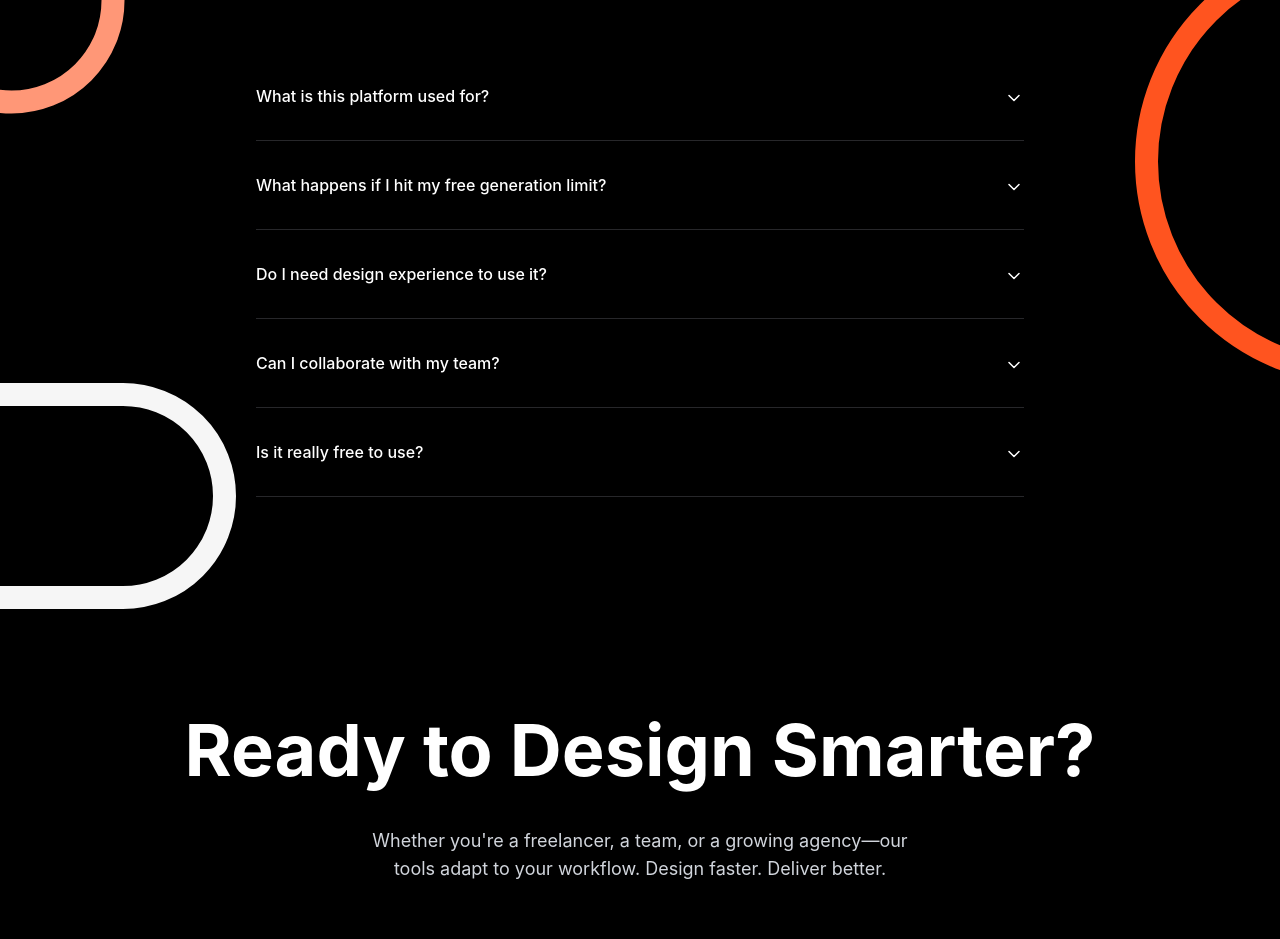
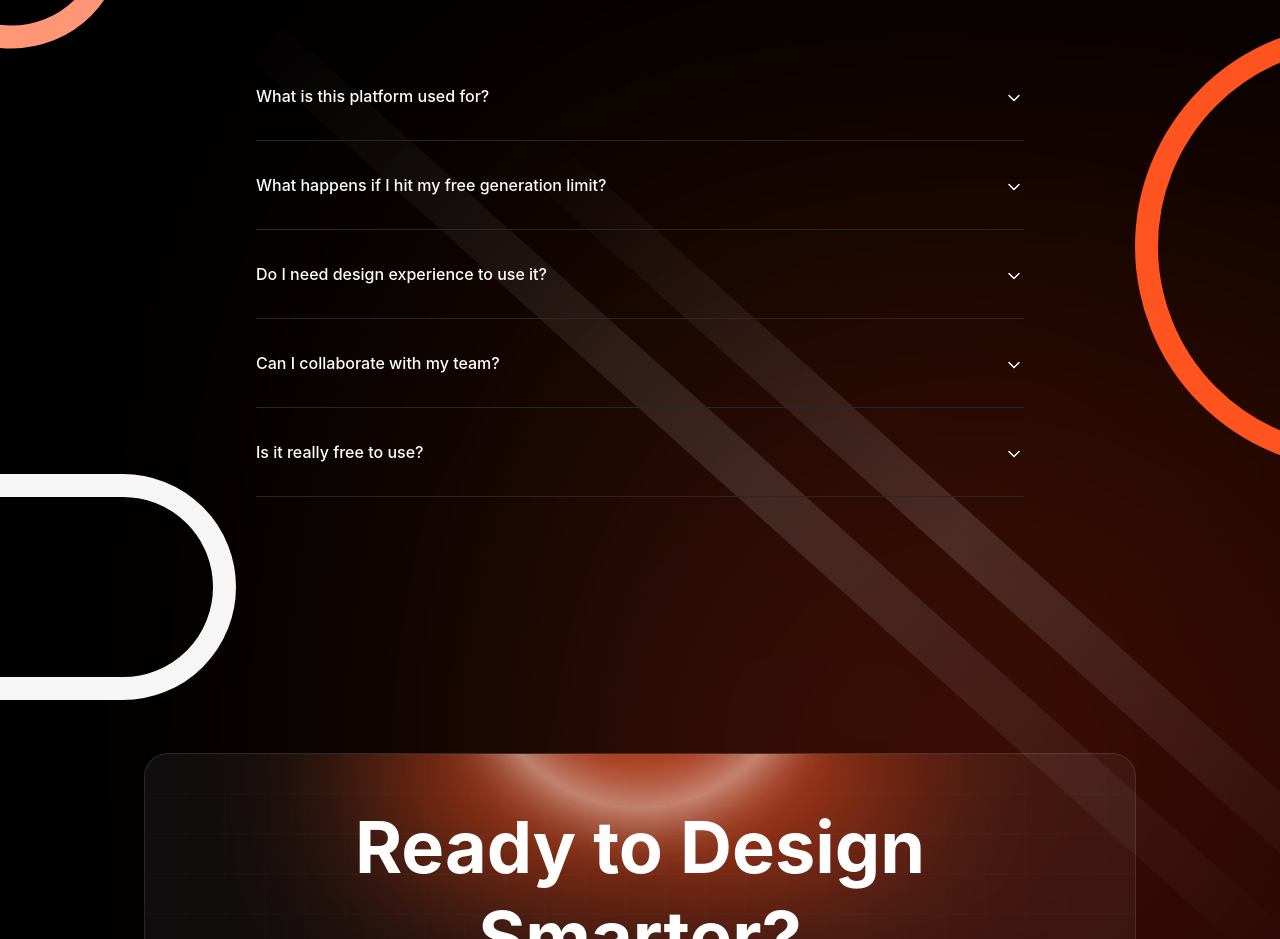
Before and after one commit to jeevana4587/SaaS-Landing-Page, a React (Vite) app: page / in a window 1280 px wide. Shown: the part 4280-5219 px from the top of the page. Built offline with nearby package versions, Linux system fonts and the light colour scheme.

Commit message:
Designed CTA section and Backgrounds

```diff
--- a/src/App.jsx
+++ b/src/App.jsx
@@ -9,7 +9,6 @@ import CTASection from './Components/CTASection.jsx';
 import Footer from './Components/Footer.jsx';
 import image85 from "./assets/image 85.png";
 import image87 from "./assets/image 87.png";
-import dots from "./assets/dots.png";
 import dots1 from "./assets/dots 1.png";
 
 
@@ -49,25 +48,56 @@ function App() {
       <Features />
       <NumberStats />
       </div>
+
+
+      <Pricing />
+
       <div className='relative isolate bg-black overflow-hidden'>
         <div
-  className="pointer-events-none absolute -z-10 border-[#FF9777] rotate-90
-             w-[180px] h-[96px] border-[10px] rounded-[90px]
-             sm:w-[280px] sm:h-[150px] sm:border-[15px] sm:rounded-[100px]
-             lg:w-[423px] lg:h-[226px] lg:border-[23px] lg:rounded-[117px]"
+          className="pointer-events-none absolute -z-10 hidden lg:block"
   style={{
-    boxSizing: 'border-box',
-    borderStyle: 'solid',
-    left: '-200px',
-    top: '1350px',
+    width: '1100px',
+    height: '1000px',
+    right: '-350px',
+    top: '600px',
+    background: 'conic-gradient(from 180deg at 50% 50%, #FB1E1E 0deg, #FA5424 84.77deg, #C22C00 183.8deg, #982300 271.91deg, #FB1E1E 360deg)',
+    filter: 'blur(200px)',
+    opacity: 0.26,
+  }}
+        />
 
+
+        <div
+  className="pointer-events-none absolute -z-10 hidden lg:block"
+  style={{
+    width: '1150px',
+    height: '46px',
+    right: '-400px',
+    top: '500px',
+    transform: 'rotate(42deg)',
+    transformOrigin: 'left',
+    background: 'linear-gradient(to right, transparent, rgba(255, 255, 255, 0.13), transparent)',
   }}
 />
-      <Pricing />
+<div
+  className="pointer-events-none absolute -z-10 hidden lg:block"
+  style={{
+    width: '1410px',
+    height: '46px',
+    right: '-380px',
+    top: '380px',
+    transform: 'rotate(42deg)',
+    transformOrigin: 'left',
+    background: 'linear-gradient(to right, transparent, rgba(255, 255, 255, 0.12), transparent)',
+  }}
+/>
+
       <FAQSection />
+
+      <CTASection />
+
+      <Footer />
       </div>
-      <CTASection />
-      <Footer />
     </div>
    );
 }
--- a/src/Components/CTASection.jsx
+++ b/src/Components/CTASection.jsx
@@ -2,14 +2,32 @@ import { MoveRight } from 'lucide-react';
 
 function CTASection(){
     return (
-        <section className="pb-24 bg-black">
-            <div className="max-w-7xl mx-auto flex flex-col items-center text-center gap-8 pt-24 px-6 ">
+        <section className="pb-24 p-36">
+            <div className="relative rounded-3xl border border-white/10 bg-white/5 backdrop-blur-l p-12 overflow-hidden">
+            <div className="pointer-events-none absolute -z-10 -top-15 left-1/2 -translate-x-1/2 w-[500px] h-[150px] bg-[#ef430f]/100 rounded-full blur-[90px]" />
+
+            <div
+  className="pointer-events-none absolute -z-10 w-[320px] h-[320px] shadow-[0_0_60px_7px_rgba(255,255,255,0.7),inset_0_0_60px_7px_rgba(255,255,255,0.6)] rounded-full bg-transparent left-1/2 -translate-x-1/2 -top-67 "
+
+/>
+            <div
+  className="pointer-events-none absolute -z-10 inset-0 opacity-8"
+  style={{
+    backgroundImage: `
+      linear-gradient(to right, rgba(255, 255, 255, 0.21) 1px, transparent 1px),
+      linear-gradient(to bottom, rgba(255, 255, 255, 0.26) 1px, transparent 1px)
+    `,
+    backgroundSize: '40px 40px',
+  }}
+/>
+            <div className="max-w-7xl mx-auto flex flex-col items-center text-center gap-8  px-6 ">
                 <h1 className="text-4xl sm:text-5xl md:text-6xl lg:text-7xl text-white font-bold leading-tight">Ready to Design Smarter?</h1>
                 <p className="max-w-xl text-center text-gray-300 text-lg leading-7 ">Whether you're a freelancer, a team, or a growing agency—our tools adapt to your workflow. Design faster. Deliver better.</p>
                 <button className="flex items-center gap-2 bg-orange-500 text-white py-2 px-7 text-lg rounded-lg mt-8">
                     <span>Get Started </span>
                     <MoveRight size={20}/></button>
             </div>
+            </div>
         </section>
     );
 }
--- a/src/Components/FAQ-section/FAQSection.jsx
+++ b/src/Components/FAQ-section/FAQSection.jsx
@@ -4,6 +4,19 @@ function FAQSection(){
     return (
         <section className="min-h-screen ">
             <div className="max-w-7xl mx-auto flex flex-col items-center text-center gap-8 pt-24 px-6 pb-20 ">
+
+     <div
+  className="pointer-events-none absolute -z-10 hidden lg:block border-[#FF9777] rotate-90
+             w-[423px] h-[226px] border-[23px] rounded-[117px]"
+  style={{
+    boxSizing: 'border-box',
+    borderStyle: 'solid',
+    left: '-200px',
+    top: '100px',
+  }}
+/>
+
+
                 <div
   className="pointer-events-none absolute -z-10
              w-[180px] h-[180px] border-[10px]
@@ -15,7 +28,7 @@ function FAQSection(){
     borderColor: '#FF541F',
     borderRadius: '9999px',
     right: '-300px',
-    top: '1500px',
+    top: '400px',
   }}
 />
 
@@ -27,7 +40,7 @@ function FAQSection(){
   style={{
     boxSizing: 'border-box',
     left: '-400px',
-    bottom: '0px',
+    top: '850px',
   }}
 />
                 <h1 className="text-4xl sm:text-5xl md:text-6xl lg:text-7xl text-white font-bold leading-tight">
--- a/src/Components/Footer.jsx
+++ b/src/Components/Footer.jsx
@@ -7,7 +7,9 @@ import { Copyright } from 'lucide-react';
 
 function Footer() {
     return (
-        <section className="py-16 bg-black">
+        <section className=" relative isolate overflow-hidden py-16 bg-[#121010] ">
+
+            <div className="pointer-events-none absolute -z-10 -top-50 -right-60 -translate-x-1/2 w-[500px] h-[150px] bg-[#ef430f]/100 rounded-full blur-[250px] " />
             <div className=" flex flex-col  px-6 sm:px-12 lg:px-32">
                 {/*top*/}
                 <div className="flex flex-col sm:flex-row flex-wrap justify-between gap-8">
--- a/src/Components/Pricing-section/pricing.jsx
+++ b/src/Components/Pricing-section/pricing.jsx
@@ -3,7 +3,8 @@ import bg from "../../assets/bg.png";
 
 function Pricing() {
     return (
-        <section className="relative isolate overflow-hidden min-h-screen py-16">
+        <section className="relative isolate overflow-hidden bg-black min-h-screen py-16">
+
            <div
            className="absolute overflow-hidden -z-10 hidden lg:block pointer-events-none"
            style={{
```
Also changed, not shown: src/assets/Line 20.png (added), src/assets/Line 21.png (added).
